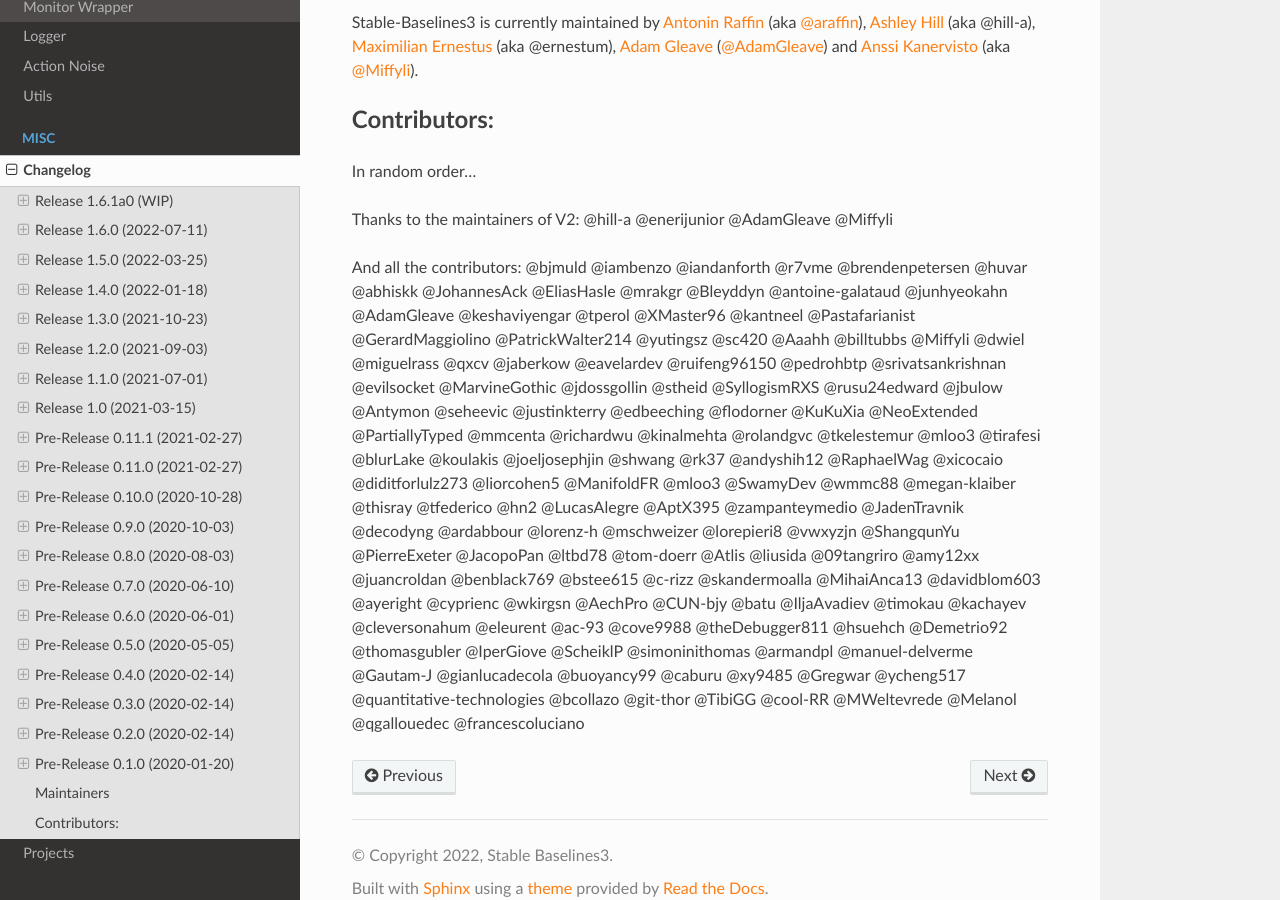
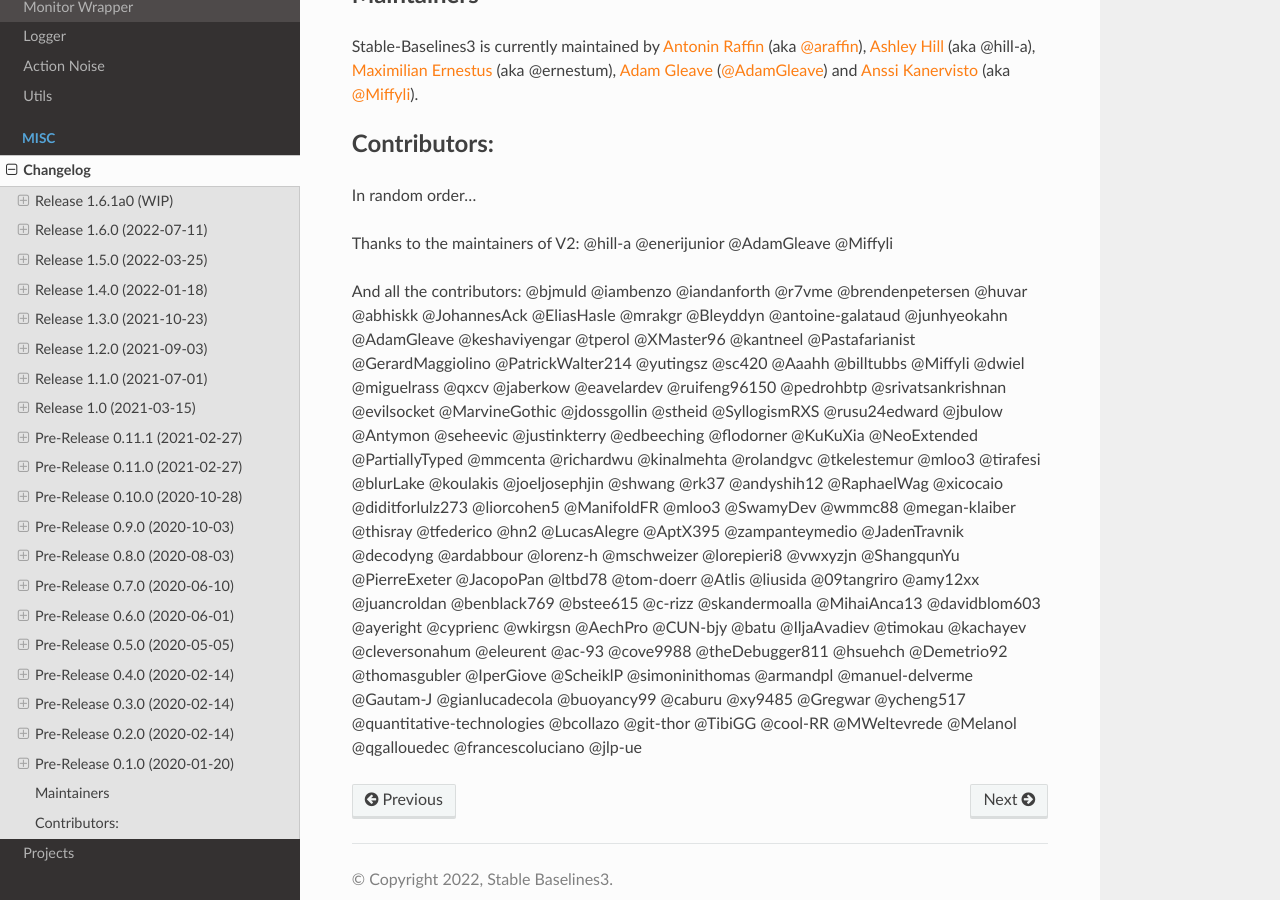
Before and after one commit to DLR-RM/stable-baselines3, a Sphinx documentation site: the page built from docs/misc/changelog.rst, in a window 1280 px wide and 900 px high, scrolled down 23914 px. Built offline with Sphinx 7.4.7 and the Read the Docs theme 2.0.0, drawn with Linux system fonts in a browser that asks for light colours; some of the changed text lies outside the part shown.

Commit message:
Update changelog.rst

```diff
--- a/docs/misc/changelog.rst
+++ b/docs/misc/changelog.rst
@@ -31,6 +31,7 @@
 - Fixed typo in docstring "nature" -> "Nature" (@Melanol)
 - Added info on split tensorboard logs into (@Melanol)
 - Fixed typo in ppo doc (@francescoluciano)
+- Fixed typo in install doc(@jlp-ue)
 
 
 Release 1.6.0 (2022-07-11)
@@ -1015,4 +1016,4 @@
 @eleurent @ac-93 @cove9988 @theDebugger811 @hsuehch @Demetrio92 @thomasgubler @IperGiove @ScheiklP
 @simoninithomas @armandpl @manuel-delverme @Gautam-J @gianlucadecola @buoyancy99 @caburu @xy9485
 @Gregwar @ycheng517 @quantitative-technologies @bcollazo @git-thor @TibiGG @cool-RR @MWeltevrede
-@Melanol @qgallouedec @francescoluciano
+@Melanol @qgallouedec @francescoluciano @jlp-ue
```
